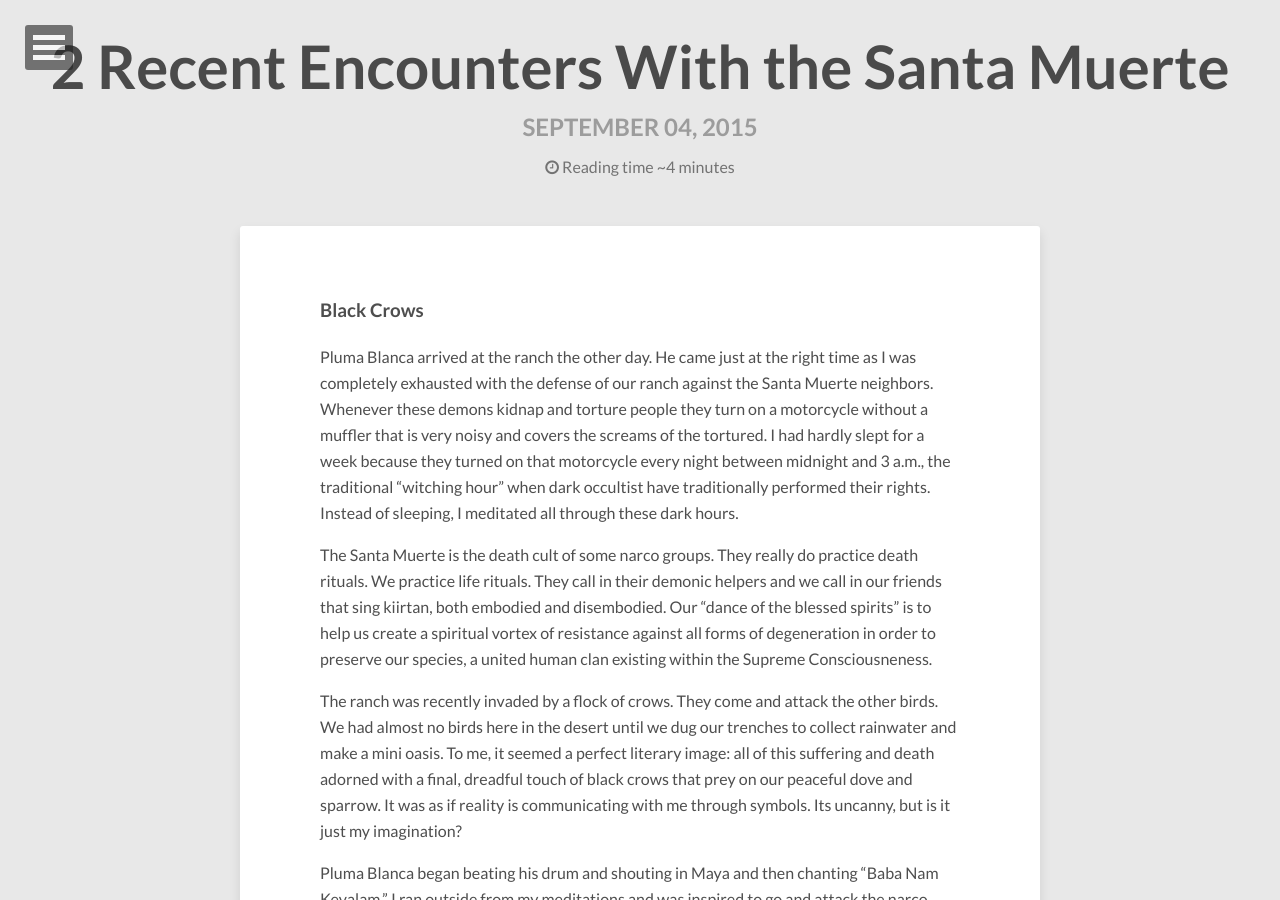
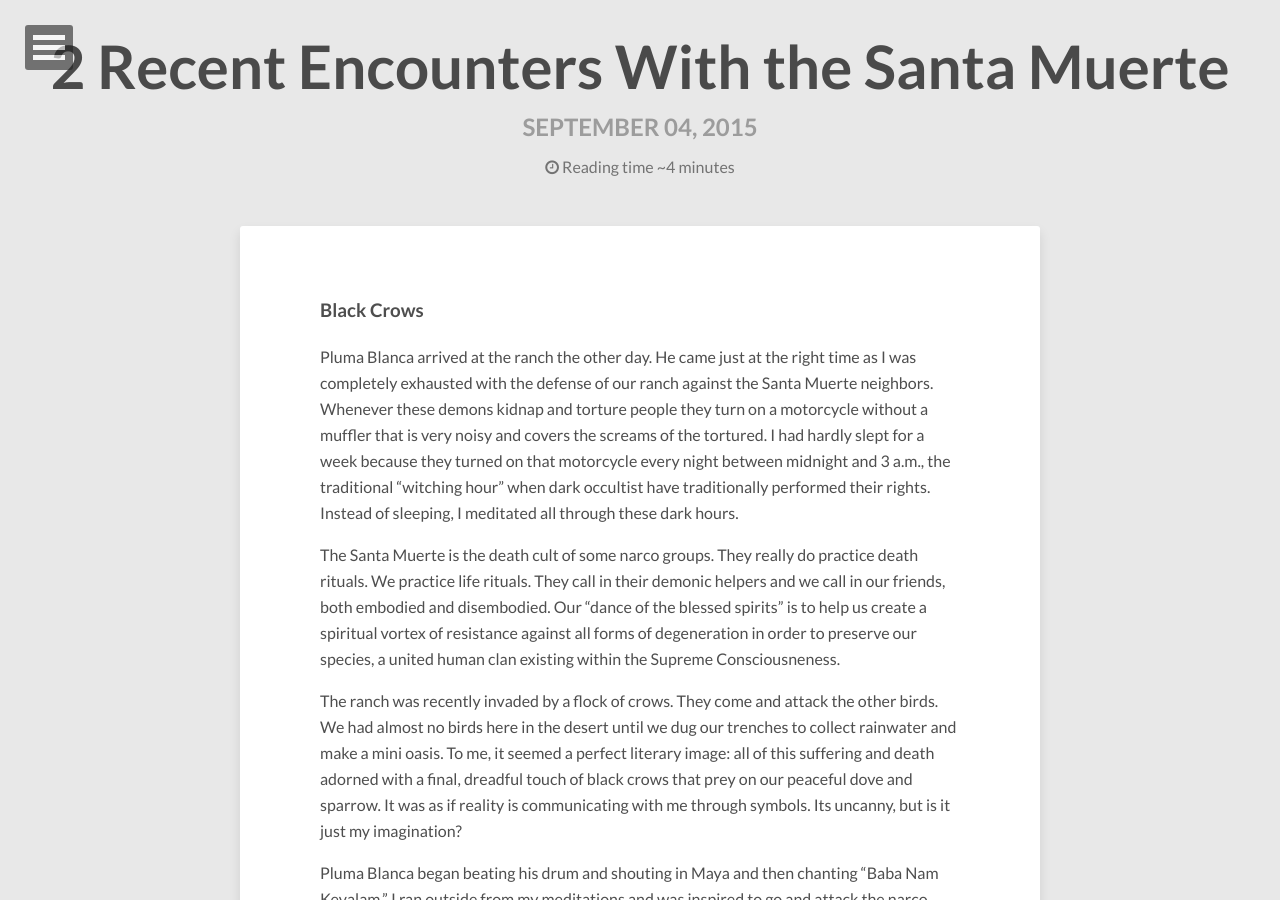
Before and after one commit to anandamurtiidiscursos/anandamurtiidiscursos.github.io, a Jekyll site: the page built from _posts/2015-09-04-two-recent-encounters-with-the-santa-muerte.md, in a window 1280 px wide and 900 px high. Built offline with Jekyll 4.4.1, drawn with Linux system fonts in a browser that asks for light colours; nearby versions of some CDN libraries; comment, search, counter and statistics services are not loaded.

Commit message:
Updated 2015-09-04-two-recent-encounters-with-the-santa-muerte.md

```diff
--- a/_posts/2015-09-04-two-recent-encounters-with-the-santa-muerte.md
+++ b/_posts/2015-09-04-two-recent-encounters-with-the-santa-muerte.md
@@ -8,11 +8,12 @@ published: true
 ---
 
 
+
 ### Black Crows
 
 Pluma Blanca arrived at the ranch the other day.  He came just at the right time as I was completely exhausted with the defense of our ranch against the Santa Muerte neighbors.  Whenever these demons kidnap and torture people they turn on a motorcycle without a muffler that is very noisy and covers the screams of the tortured.  I had hardly slept for a week because they turned on that motorcycle every night between midnight and 3 a.m., the traditional "witching hour" when dark occultist have traditionally performed their rights.  Instead of sleeping, I meditated all through these dark hours.
 
-The Santa Muerte is the death cult of some narco groups. They really do practice death rituals. We practice life rituals. They call in their demonic helpers and we call in our friends that sing kiirtan, both embodied and disembodied. Our “dance of the blessed spirits” is to help us create a spiritual vortex of resistance against all forms of degeneration in order to preserve our species, a united human clan existing within the Supreme Consciousneness.
+The Santa Muerte is the death cult of some narco groups. They really do practice death rituals. We practice life rituals. They call in their demonic helpers and we call in our friends, both embodied and disembodied. Our “dance of the blessed spirits” is to help us create a spiritual vortex of resistance against all forms of degeneration in order to preserve our species, a united human clan existing within the Supreme Consciousneness.
 
 The ranch was recently invaded by a flock of crows.  They come and attack the other birds.  We had almost no birds here in the desert until we dug our trenches to collect rainwater and make a mini oasis.  To me, it seemed a perfect literary image: all of this suffering and death adorned with a final, dreadful touch of black crows that prey on our peaceful dove and sparrow.  It was as if reality is communicating with me through symbols.  Its uncanny, but is it just my imagination?
 
```
